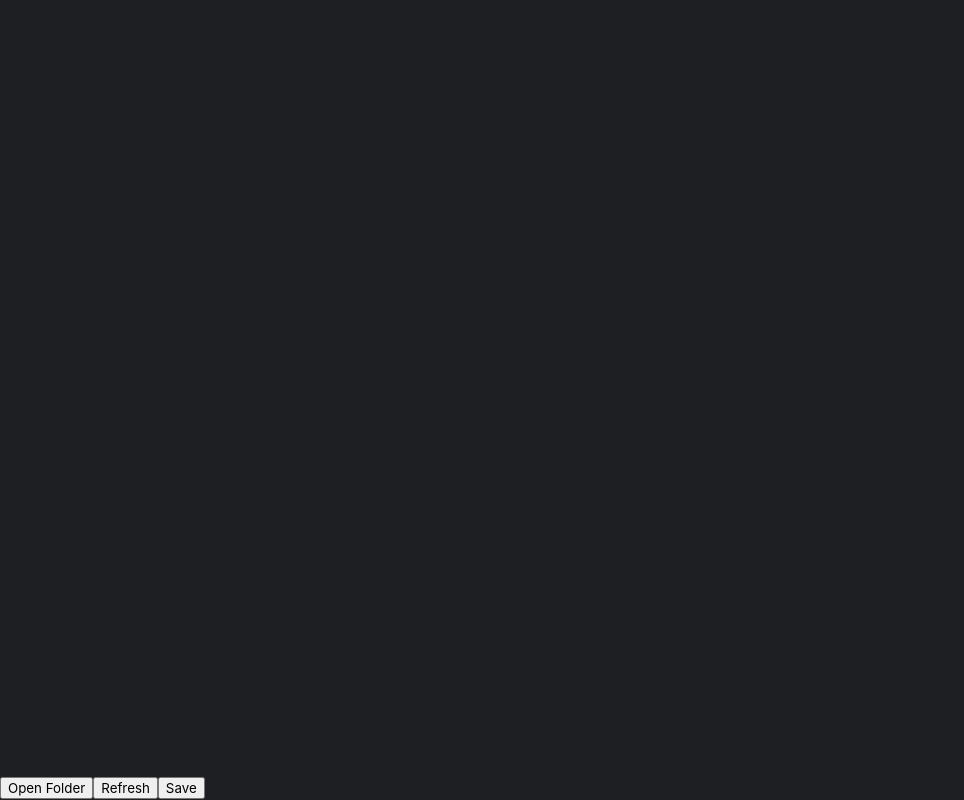
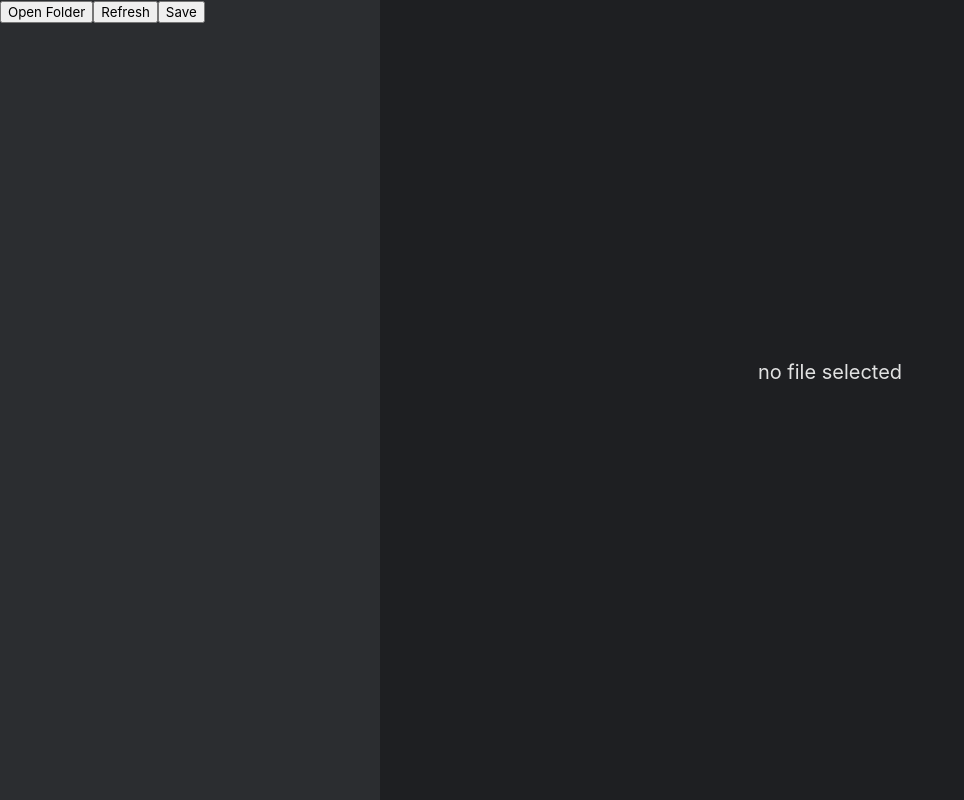
Before and after one commit to dsvgit/mide, a React (Vite) app: page / in a window 1280 px wide. Shown: the whole page, without its empty margins (0-964 px from the left). Built offline with nearby package versions, Linux system fonts and the light colour scheme.

Commit message:
ui improvements, styles fixes

```diff
--- a/package.json
+++ b/package.json
@@ -27,6 +27,7 @@
     "is-hotkey": "^0.2.0",
     "nanoid": "^4.0.0",
     "prismjs": "^1.29.0",
+    "re-resizable": "^6.9.9",
     "react": "^18.2.0",
     "react-dom": "^18.2.0",
     "recoil": "^0.7.6",
--- a/src/App.tsx
+++ b/src/App.tsx
@@ -4,6 +4,8 @@ import { RecoilRoot } from 'recoil'
 import { FilesTree } from '@/components/FilesTree'
 import { CodeEditor } from '@/components/CodeEditor'
 import { ErrorBoundary } from '@/components/ErrorBoundary'
+import { AppLayout } from '@/components/AppLayout'
+import { Toolbar } from '@/components/Toolbar'
 
 import '@/styles/index.css'
 import '@/styles/prism-dracula.css'
@@ -11,17 +13,21 @@ import '@/styles/prism-dracula.css'
 const App = () => {
   return (
     <RecoilRoot>
-      <div className="layout">
+      <AppLayout
+        toolbar={<Toolbar />}
+        sidebar={
           <ErrorBoundary>
-          <Suspense fallback={<div>loading...</div>}>
+            <Suspense fallback={<div className="center">loading...</div>}>
               <FilesTree />
             </Suspense>
           </ErrorBoundary>
-
+        }
+        main={
           <ErrorBoundary>
             <CodeEditor />
           </ErrorBoundary>
-      </div>
+        }
+      />
     </RecoilRoot>
   )
 }
--- /dev/null
+++ b/src/components/AppLayout.tsx
@@ -0,0 +1,42 @@
+import React from 'react'
+import { useRecoilState } from 'recoil'
+import { Resizable } from 're-resizable'
+
+import { AppStore } from '@/state/AppStore'
+
+type Props = {
+  toolbar: React.ReactNode
+  sidebar: React.ReactNode
+  main: React.ReactNode
+}
+
+export const AppLayout = ({ toolbar, sidebar, main }: Props) => {
+  const [sidebarWidth, setSidebarWidth] = useRecoilState(AppStore.sidebarWidth)
+
+  return (
+    <div className="layout">
+      <div className="toolbar">{toolbar}</div>
+
+      <Resizable
+        style={{
+          flexBasis: sidebarWidth,
+        }}
+        className="sidebar"
+        defaultSize={{
+          width: sidebarWidth,
+          height: '100vh',
+        }}
+        onResizeStop={(e, direction, ref, d) => {
+          setSidebarWidth(parseInt(ref.style.width))
+        }}
+        enable={{ right: true }}
+        minWidth={280}
+        maxWidth={800}
+      >
+        {sidebar}
+      </Resizable>
+
+      <div className="main">{main}</div>
+    </div>
+  )
+}
--- a/src/components/CodeEditor.tsx
+++ b/src/components/CodeEditor.tsx
@@ -11,7 +11,7 @@ export const CodeEditor = () => {
   const { saveFile } = FilesStore.useFileActions()
 
   if (!value) {
-    return null
+    return <div className="center">no file selected</div>
   }
 
   const language = selectedFile?.split('.').pop()
--- a/src/components/FilesTree.tsx
+++ b/src/components/FilesTree.tsx
@@ -8,27 +8,32 @@ import { ITreeNode } from '@/db/db'
 
 export const FilesTree = () => {
   const filesTree = useRecoilValue(FilesStore.filesTree)
-  const { openFile, openDirectory, refreshDirectory, saveFile } =
-    FilesStore.useFileActions()
+  const { openFile } = FilesStore.useFileActions()
 
   const renderTree = (node: ITreeNode) => (
-    <TreeItem key={node.path} nodeId={node.path} label={node.title}>
+    <TreeItem
+      key={node.path}
+      nodeId={node.path}
+      label={node.title}
+      className="treeItem"
+    >
       {Array.isArray(node.children)
         ? node.children.map((node) => renderTree(node))
         : null}
     </TreeItem>
   )
 
+  if (!filesTree) {
+    return <div className="center">no project selected</div>
+  }
+
   return (
-    <div className="filesTree">
-      <div>
-        {filesTree && (
     <TreeView
+      className="files"
       aria-label="rich object"
       defaultCollapseIcon={'▼'}
       defaultExpanded={['']}
       defaultExpandIcon={'▶'}
-            sx={{ height: 110, flexGrow: 1, maxWidth: 400, overflowY: 'auto' }}
       onNodeSelect={(_: SyntheticEvent, value: string) => {
         const parts = value.split('/')
         const filename = parts[parts.length - 1]
@@ -40,13 +45,5 @@ export const FilesTree = () => {
     >
       {renderTree(filesTree)}
     </TreeView>
-        )}
-      </div>
-      <div>
-        <button onClick={openDirectory}>Open Folder</button>
-        <button onClick={refreshDirectory}>Refresh</button>
-        <button onClick={saveFile}>Save</button>
-      </div>
-    </div>
   )
 }
--- /dev/null
+++ b/src/components/Toolbar.tsx
@@ -0,0 +1,15 @@
+import React from 'react'
+import { FilesStore } from '@/state/FilesStore'
+
+export const Toolbar = () => {
+  const { openDirectory, refreshDirectory, saveFile } =
+    FilesStore.useFileActions()
+
+  return (
+    <div>
+      <button onClick={openDirectory}>Open Folder</button>
+      <button onClick={refreshDirectory}>Refresh</button>
+      <button onClick={saveFile}>Save</button>
+    </div>
+  )
+}
--- /dev/null
+++ b/src/state/AppStore.ts
@@ -0,0 +1,9 @@
+/* eslint react-hooks/rules-of-hooks: 0 */
+import { atom } from 'recoil'
+
+export const AppStore = new (class {
+  sidebarWidth = atom<number>({
+    key: 'AppStore_sidebarWidth',
+    default: 380,
+  })
+})()
--- a/src/styles/index.css
+++ b/src/styles/index.css
@@ -13,6 +13,10 @@
   -webkit-font-smoothing: antialiased;
   -moz-osx-font-smoothing: grayscale;
   -webkit-text-size-adjust: 100%;
+}
+
+* {
+  box-sizing: border-box;
 }
 
 body {
@@ -32,7 +36,7 @@ button {
 #root {
   display: flex;
   flex-direction: column;
-  height: 100%;
+  height: 100vh;
 }
 
 [data-slate-editor='true'] {
@@ -47,17 +51,6 @@ button {
 .layout {
   display: flex;
   flex-direction: row;
-  height: 100%;
-}
-
-.layout > *:nth-child(1) {
-  flex: 0;
-  flex-basis: 10%;
-}
-
-.layout > * {
-  flex: 1;
-  height: 100vh;
 }
 
 .fileName {
@@ -70,19 +63,45 @@ button {
   background-color: dodgerblue;
 }
 
-.filesTree {
+.center {
+  width: 100%;
+  height: 100vh;
+  text-align: center;
+  padding-top: 45vh;
+  font-size: 20px;
+}
+
+.toolbar {
+  position: absolute;
+  top: 0;
+  left: 0;
+  z-index: 1;
+}
+
+.sidebar {
   display: flex;
   flex-direction: column;
-  min-width: 400px;
-}
-
-.filesTree > *:nth-child(1) {
-  flex: 1;
+  background: #2b2d30;
+  padding-top: 30px;
+  height: 100vh;
   overflow: scroll;
 }
 
-.filesTree > *:nth-child(1) > ul {
+.main {
+  height: 100vh;
+  overflow: scroll;
+  width: 100%;
+}
+
+.files {
+  width: 100%;
   height: 100%;
+  overflow-y: auto;
+}
+
+.files .MuiTreeItem-content {
+  border-radius: 4px;
+  padding: 2px 8px;
 }
 
 .editable > .code_line::before {
```
Also changed, not shown: 1 other file (tests, documents, lock files or other folders). Lines whose indentation alone changed are shown as unchanged.
